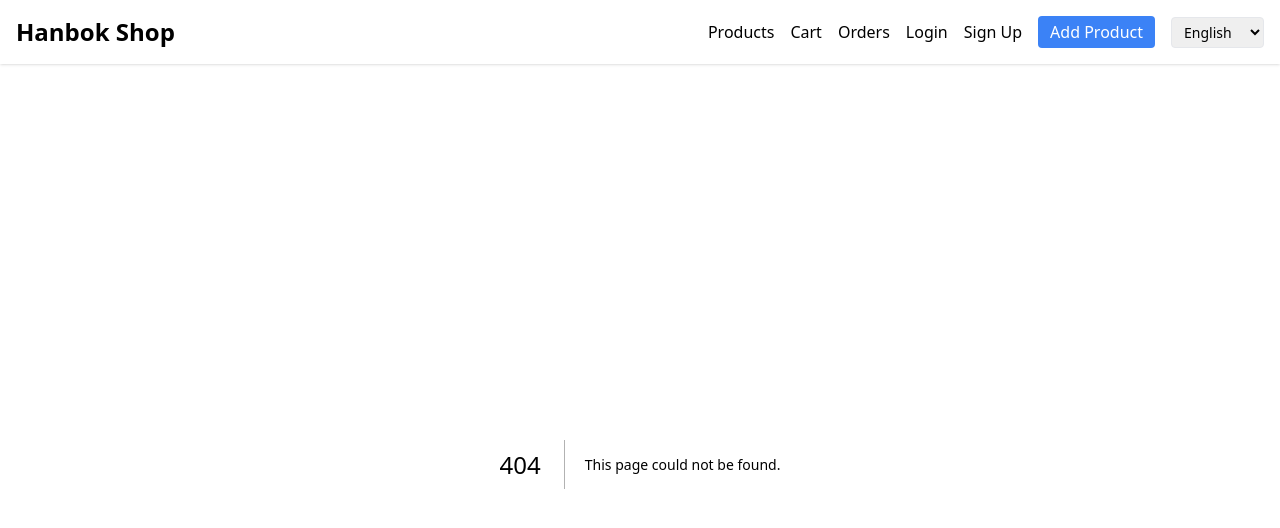
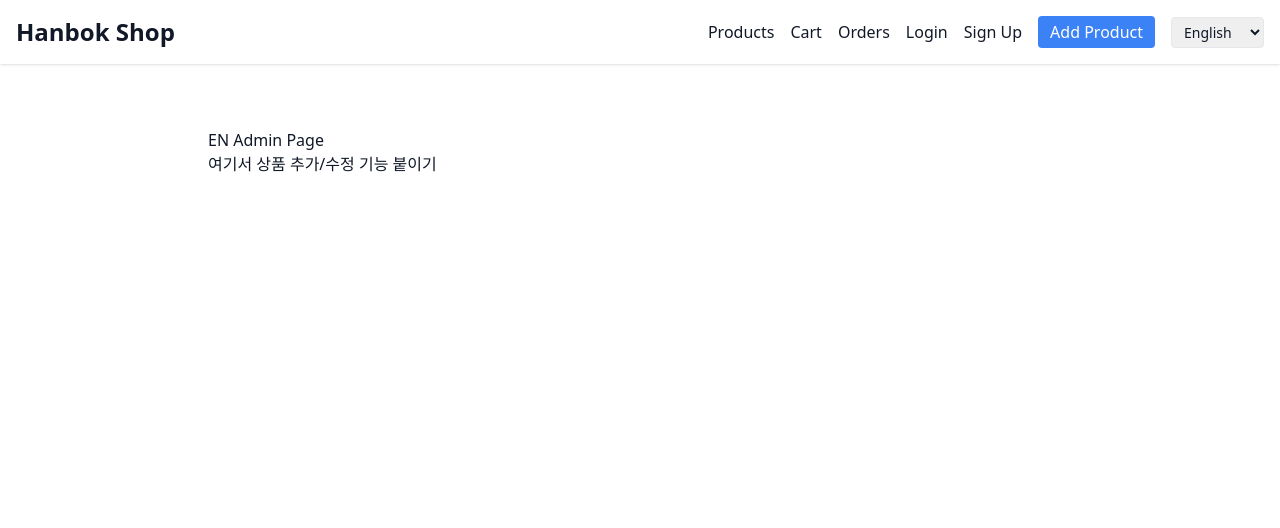
Before and after one commit to SketchMorph/hangage-site, a Next.js app: page /en/admin in a window 1280 px wide. Before the commit this address had no page. Shown: the top 528 px of the page. Built offline with nearby package versions, Linux system fonts and the light colour scheme.

Commit message:
Create page.jsx

```diff
--- /dev/null
+++ b/app/[lang]/admin/page.jsx
@@ -0,0 +1,10 @@
+"use client";
+export default function AdminPage({ params }) {
+  const { lang } = params;
+  return (
+    <div className="max-w-4xl mx-auto px-4 py-16">
+      <h1>{lang.toUpperCase()} Admin Page</h1>
+      <p>여기서 상품 추가/수정 기능 붙이기</p>
+    </div>
+  );
+}
```
